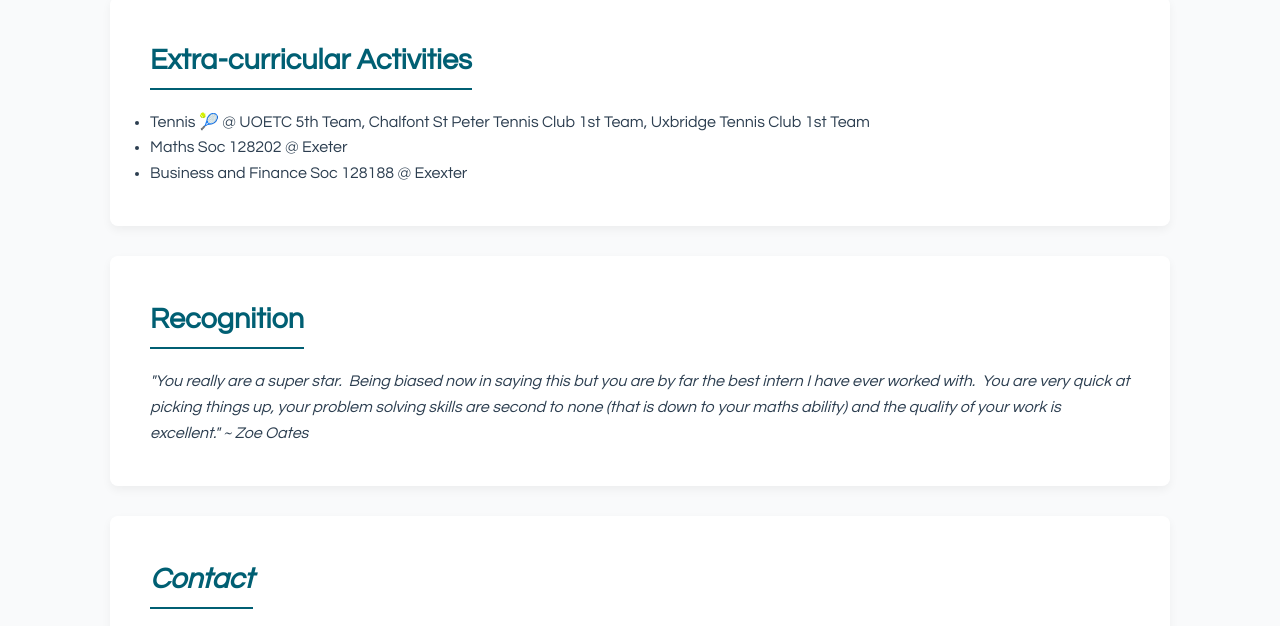
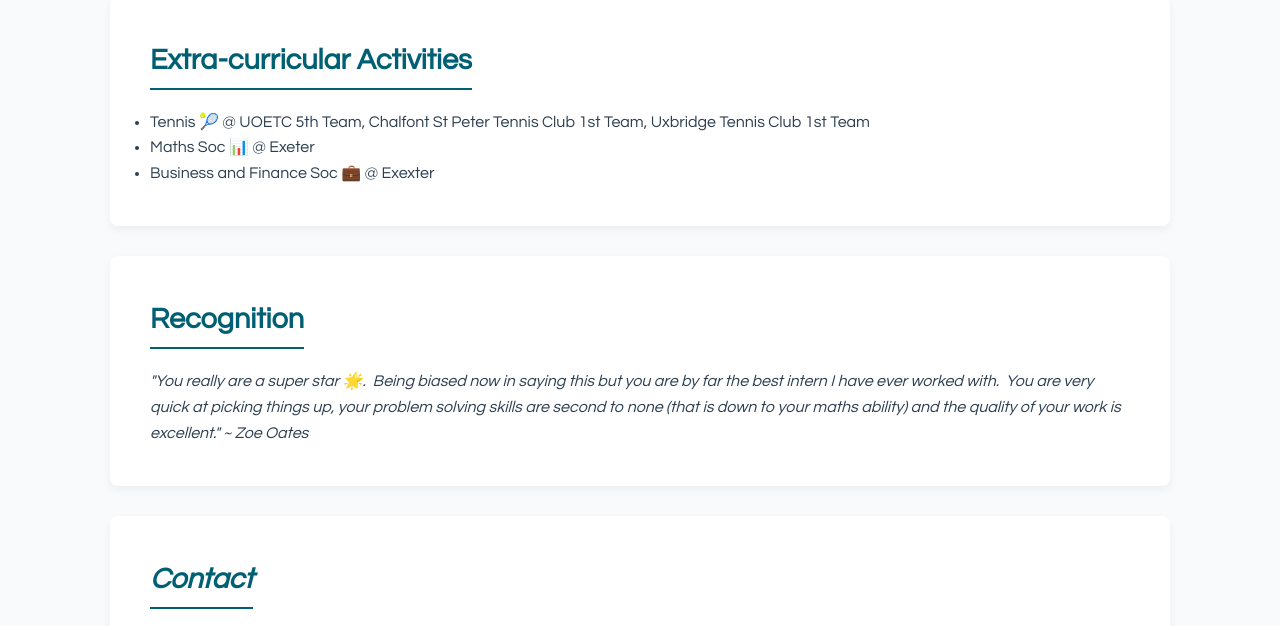
Before and after one commit to lisadw21/lisadw21.github.io, a plain HTML site: page index.html in a window 1280 px wide. Shown: the part 2320-2946 px from the top of the page. Drawn offline with nearby package versions, Linux system fonts and the light colour scheme.

Commit message:
Update index.html

```diff
--- a/index.html
+++ b/index.html
@@ -170,8 +170,8 @@
          <body>
             <ul>
                <li>Tennis &#127934 @ UOETC 5th Team, Chalfont St Peter Tennis Club 1st Team, Uxbridge Tennis Club 1st Team</li>
-               <li>Maths Soc 128202 @ Exeter</li>
-               <li>Business and Finance Soc 128188 @ Exexter</li>
+               <li>Maths Soc &#128202 @ Exeter</li>
+               <li>Business and Finance Soc &#128188 @ Exexter</li>
                </ul>
          </body>
       </section>
@@ -181,7 +181,7 @@
          <h2>Recognition</h2>
          <body>
             <p>
-              <i> "You really are a super star.  Being biased now in saying this but you are by far the best intern I have ever worked with.  You are very quick at picking things up, your problem solving skills are second to none (that is down to your maths ability) and the quality of your work is excellent." <i> ~ Zoe Oates
+              <i> "You really are a super star &#127775.  Being biased now in saying this but you are by far the best intern I have ever worked with.  You are very quick at picking things up, your problem solving skills are second to none (that is down to your maths ability) and the quality of your work is excellent." <i> ~ Zoe Oates
             </p>
          </body>
       </section>
```
